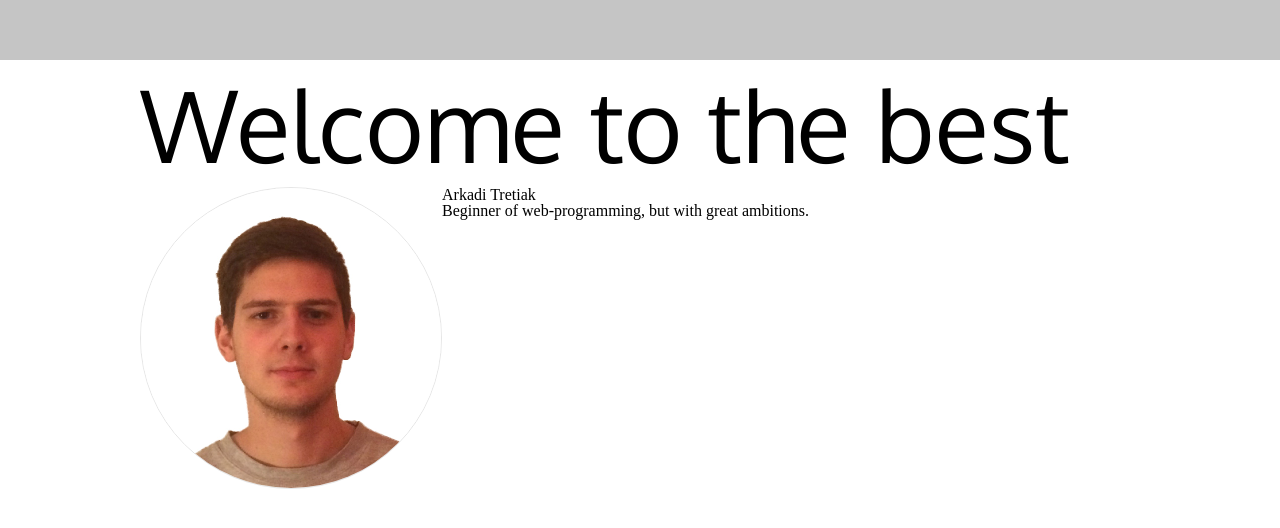
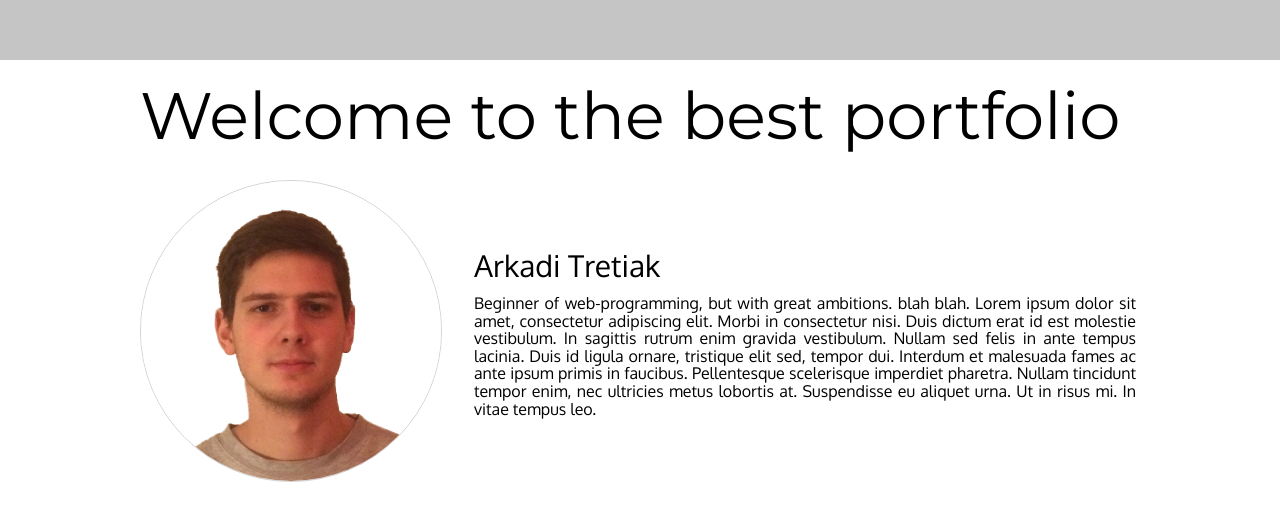
Before and after one commit to givemebbcpls/portfolio-page, a plain HTML site: page index.html in a window 1280 px wide. Shown: the part 140-668 px from the top of the page. Drawn offline with Linux system fonts and the light colour scheme.

Commit message:
update index and main

```diff
--- a/css/main.css
+++ b/css/main.css
@@ -7,14 +7,31 @@ section.headline {
 	margin: 0 auto;
 }
 #main-head {
-	font: 100px Oxygen;
+	margin-top: 15px;
+	font: 65.6px Montserrat, Oxygen, sans-serif;
 }
 #main-photo {
-	border: 1px solid rgb(230, 230, 230);
+	border: 1px solid rgb(210, 210, 210);
 	border-radius: 50%;
 	display: inline-block;
 }
-.descr-photo {
+.photo-descr {
+	margin-top: 25px;
+}
+.descr {
 	display: inline-block;
+	width: 662px;
 	vertical-align: top;
+	text-align: justify;
+	font-family: Oxygen, sans-serif;
+	padding-left: 2em;
+	margin-top: 70px;
 }
+.descr p:nth-child(1) {
+	font-size: 30px;
+	margin-bottom: 0.5em;
+}
+.descr p:nth-child(2) {
+	font-size: 16px;
+	line-height: 1.1em;
+}
--- a/index.html
+++ b/index.html
@@ -5,6 +5,7 @@
 		<link rel="stylesheet" type="text/css" href="css\reset.css">
 		<link rel="stylesheet" type="text/css" href="css\main.css" />
 		<link href='https://fonts.googleapis.com/css?family=Oxygen' rel='stylesheet' type='text/css'>
+		<link href='https://fonts.googleapis.com/css?family=Montserrat' rel='stylesheet' type='text/css'>
 		<title></title>
 	</head>
 	<body>
@@ -12,11 +13,12 @@
 
 		</header>
 		<section class="headline">
-			<h1 id="main-head">Welcome to the best</h1>
-			<img id="main-photo" src="src\img\photo.jpg" width="300px" height="300px" /><div class="descr-photo">
+			<h1 id="main-head">Welcome to the best portfolio</h1>
+			<div class="photo-descr">
+			<img id="main-photo" src="src\img\photo.jpg" width="300px" height="300px" /><div class="descr">
 				<p>Arkadi Tretiak</p>
-				<p>Beginner of web-programming, but with great ambitions.</p>
-			</div>
+				<p>Beginner of web-programming, but with great ambitions. blah blah. Lorem ipsum dolor sit amet, consectetur adipiscing elit. Morbi in consectetur nisi. Duis dictum erat id est molestie vestibulum. In sagittis rutrum enim gravida vestibulum. Nullam sed felis in ante tempus lacinia. Duis id ligula ornare, tristique elit sed, tempor dui. Interdum et malesuada fames ac ante ipsum primis in faucibus. Pellentesque scelerisque imperdiet pharetra. Nullam tincidunt tempor enim, nec ultricies metus lobortis at. Suspendisse eu aliquet urna. Ut in risus mi. In vitae tempus leo.</p>
+				</div>
 		</section>
 	</body>
 </html>
```
